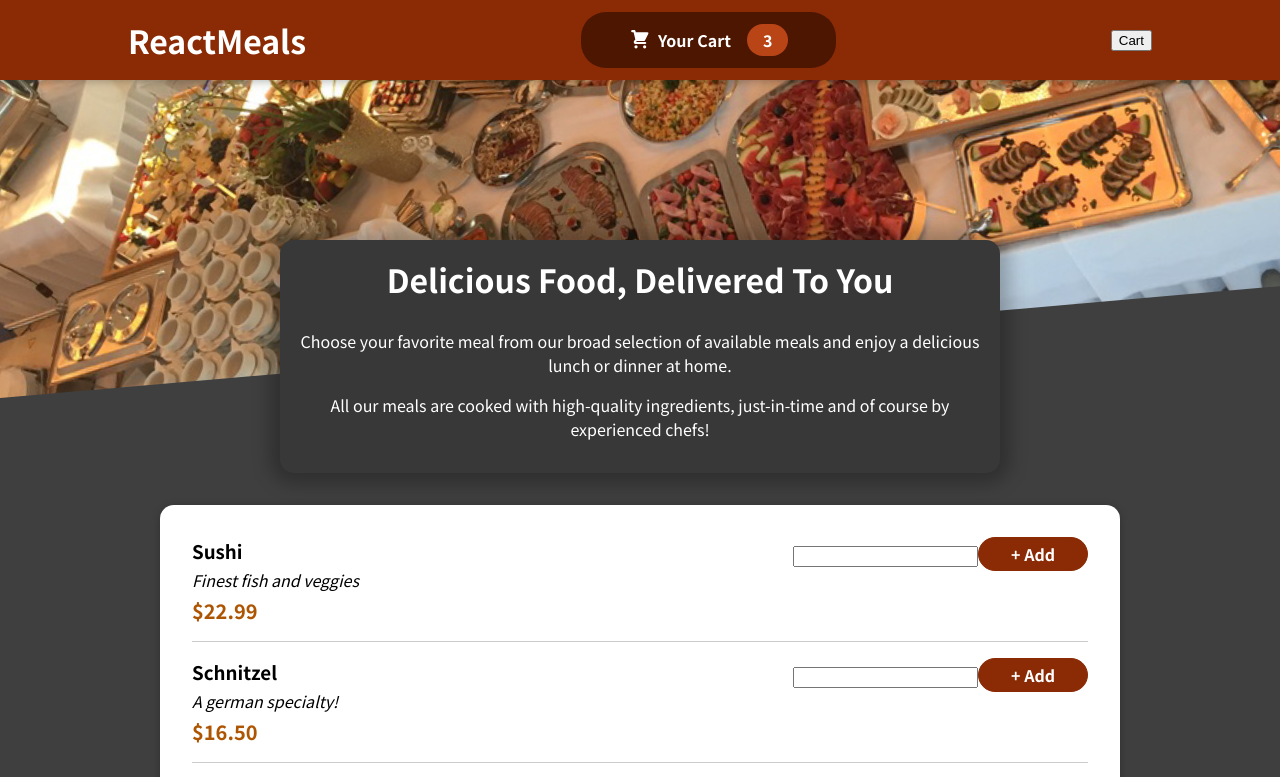
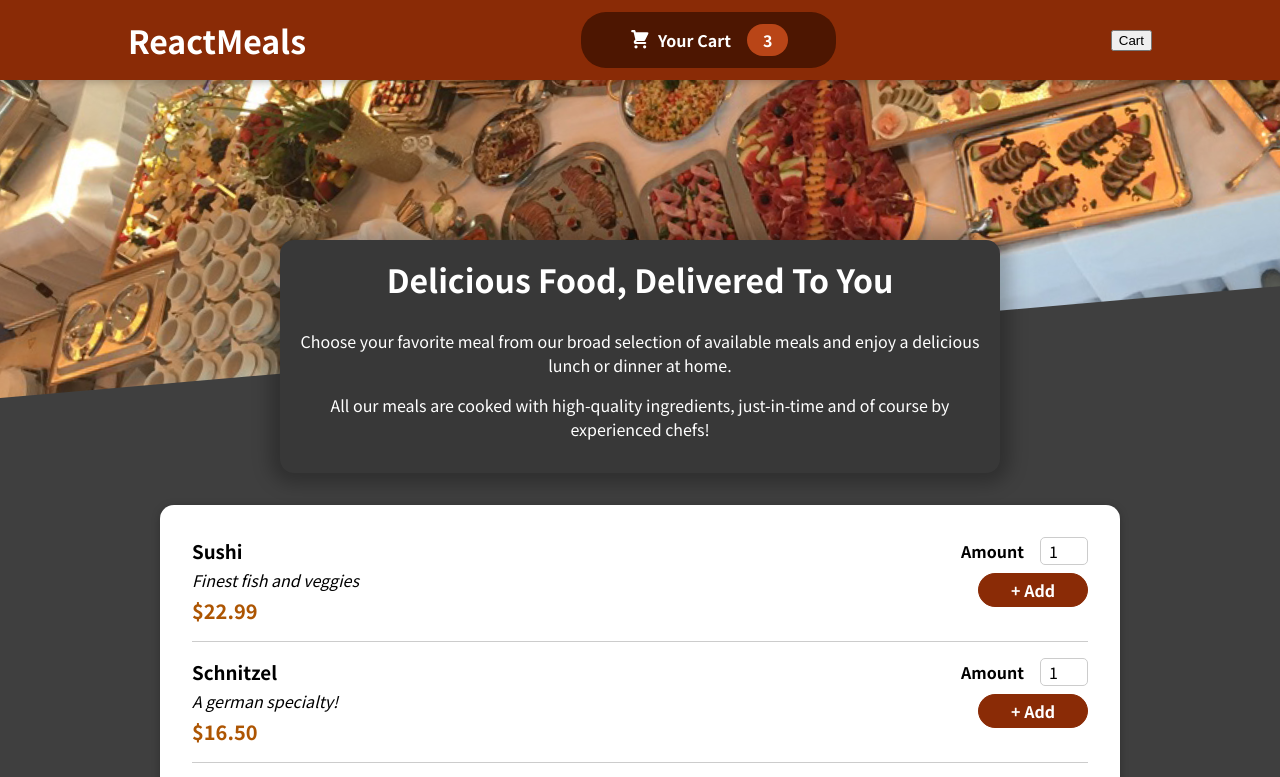
Before and after one commit to bekasturua/Georgian-food-order-app, a React (Create React App) app: page / in a window 1280 px wide. Shown: the top 777 px of the page. Built offline with nearby package versions, Linux system fonts and the light colour scheme.

Commit message:
add inputs

```diff
--- a/src/components/Meals/MealItem/MealItemForm.js
+++ b/src/components/Meals/MealItem/MealItemForm.js
@@ -1,9 +1,20 @@
+import Input from "../../UI/Input";
 import classes from "./MealItemForm.module.css";
 
 const MealItemForm = (props) => {
   return (
     <form className={classes.form}>
-      <input />
+      <Input
+        label="Amount"
+        input={{
+          id: "amount",
+          type: "number",
+          min: "1",
+          max: "5",
+          step: "1",
+          defaultValue: "1",
+        }}
+      />
       <button>+ Add</button>
     </form>
   );
--- /dev/null
+++ b/src/components/UI/Input.js
@@ -0,0 +1,12 @@
+import classes from "./Input.module.css";
+
+const Input = (props) => {
+  return (
+    <div className={classes.input}>
+      <label htmlFor={props.input.id}>{props.label}</label>
+      <input {...props.input} />
+    </div>
+  );
+};
+
+export default Input;
--- /dev/null
+++ b/src/components/UI/Input.module.css
@@ -0,0 +1,18 @@
+.input {
+  display: flex;
+  align-items: center;
+  margin-bottom: 0.5rem;
+}
+
+.input label {
+  font-weight: bold;
+  margin-right: 1rem;
+}
+
+.input input {
+  width: 3rem;
+  border-radius: 5px;
+  border: 1px solid #ccc;
+  font: inherit;
+  padding-left: 0.5rem;
+}
```
